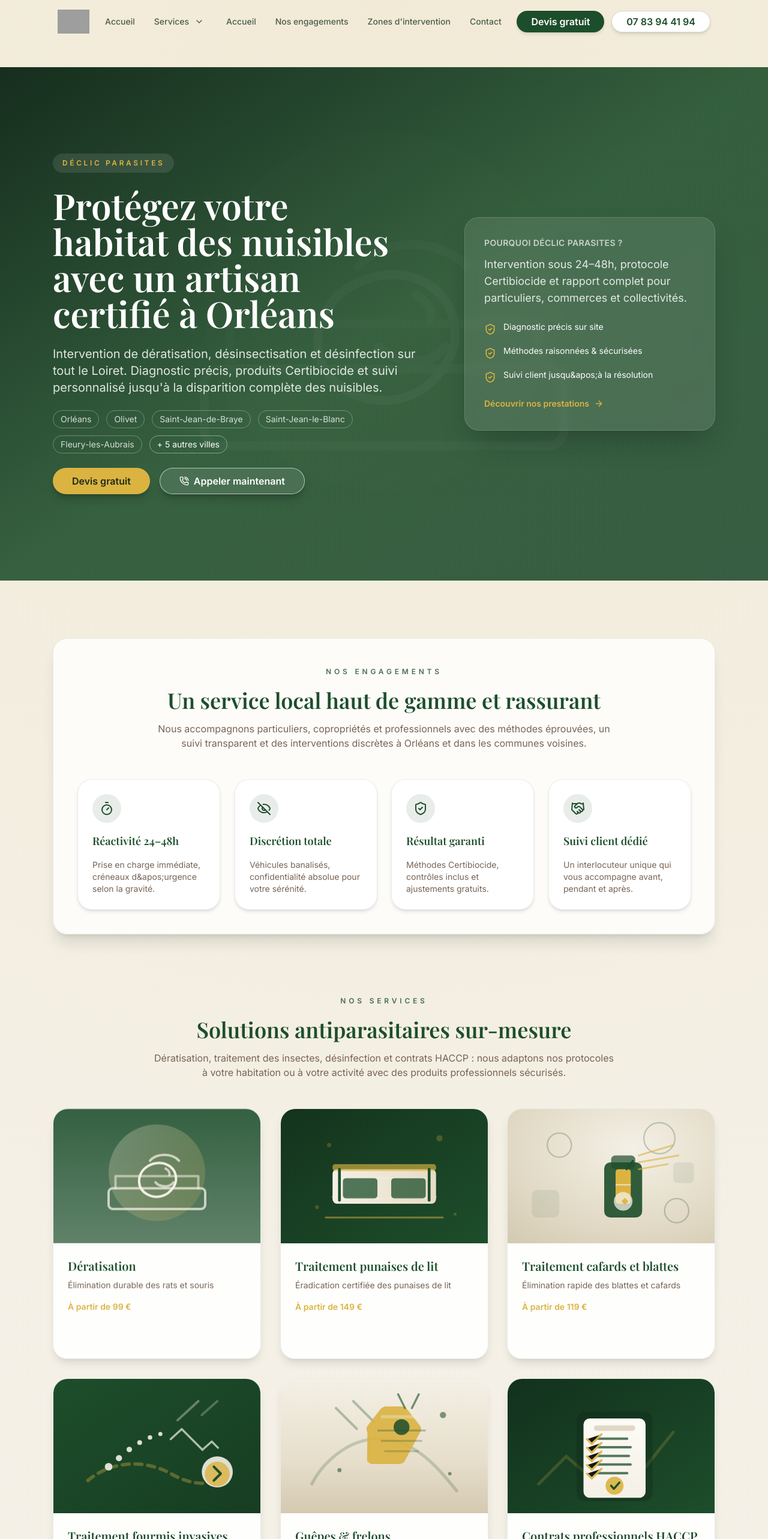
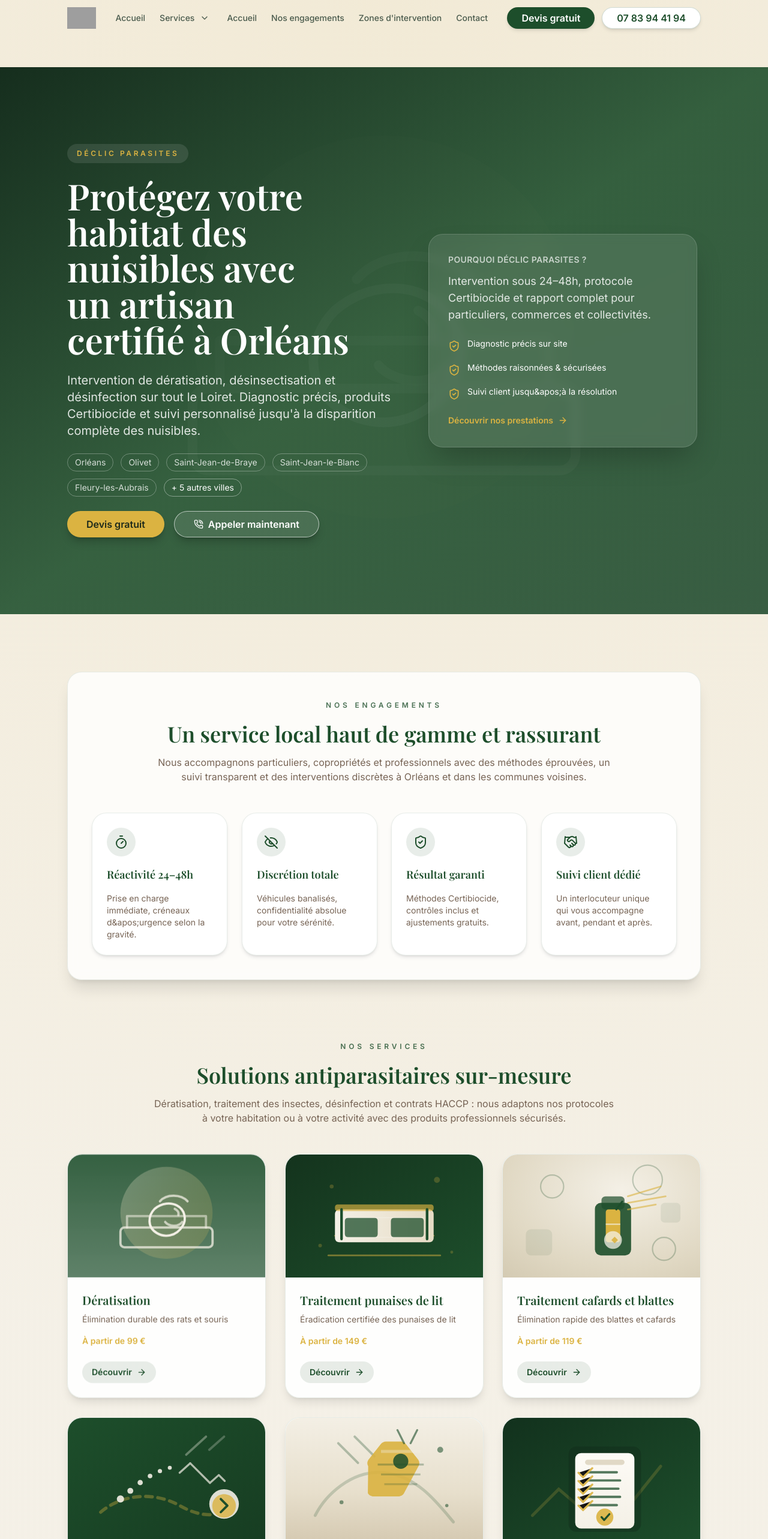
Before and after one commit to Marianoooo45/declic_parasite, a Next.js app: page / in a window 1280 px wide. Shown: the top 2566 px of the page at 60% size. Built offline with nearby package versions, Linux system fonts and the light colour scheme; grey boxes are pictures that could not be loaded; a web font is replaced by a local one.

Commit message:
Harmonize layout spacing and card structure

```diff
--- a/src/app/layout.tsx
+++ b/src/app/layout.tsx
@@ -55,7 +55,7 @@
       <ClientBody className={`${inter.variable} ${playfair.variable} flex min-h-screen flex-col text-base leading-relaxed`}>
         <div className="flex min-h-screen flex-col">
           <SiteHeader />
-          <main className="flex-1 pt-24 md:pt-28">{children}</main>
+          <main className="flex-1 pt-24 md:pt-24 lg:pt-28">{children}</main>
           <SiteFooter />
         </div>
         <FloatingCta />
--- a/src/app/page.tsx
+++ b/src/app/page.tsx
@@ -29,8 +29,8 @@
           priority
         />
         <div className="absolute inset-0 bg-gradient-to-br from-[#0d2616]/95 via-[#1d4e2b]/85 to-[#154225]/80" />
-        <div className="relative mx-auto flex w-full max-w-6xl flex-col gap-12 px-6 py-28 text-white md:flex-row md:items-center md:py-36">
-          <div className="max-w-2xl space-y-6">
+        <div className="relative mx-auto grid w-full max-w-6xl gap-12 px-4 py-28 text-white md:px-8 md:py-32 lg:grid-cols-[minmax(0,1.1fr)_minmax(0,0.9fr)] lg:items-center lg:px-12">
+          <div className="max-w-2xl space-y-6 lg:justify-self-start">
             <span className="inline-flex items-center gap-2 rounded-full bg-white/10 px-4 py-2 text-xs font-semibold uppercase tracking-[0.3em] text-accent">
               {site.brand}
             </span>
@@ -55,7 +55,7 @@
                 </Link>
               ) : null}
             </div>
-            <div className="flex flex-col gap-4 sm:flex-row">
+            <div className="flex flex-col gap-4 sm:flex-row sm:items-center">
               <Link href="/contact" className="inline-flex">
                 <Button size="lg" className="rounded-full bg-accent px-8 py-3 text-base font-semibold text-accent-foreground shadow-lg shadow-black/20 hover:bg-accent/90">
                   Devis gratuit
@@ -96,7 +96,7 @@
         </div>
       </section>
 
-      <AnimatedSection id="engagements" className="mx-auto w-full max-w-6xl px-6">
+      <AnimatedSection id="engagements" className="mx-auto w-full max-w-6xl px-4 md:px-8 lg:px-12">
         <div className="space-y-12 rounded-3xl border border-primary/10 bg-white/80 p-10 shadow-xl backdrop-blur">
           <div className="space-y-4 text-center">
             <span className="text-xs font-semibold uppercase tracking-[0.4em] text-primary/80">Nos engagements</span>
@@ -144,7 +144,7 @@
         </div>
       </AnimatedSection>
 
-      <section className="mx-auto w-full max-w-6xl px-6">
+      <section className="mx-auto w-full max-w-6xl px-4 md:px-8 lg:px-12">
         <div className="space-y-4 text-center">
           <span className="text-xs font-semibold uppercase tracking-[0.4em] text-primary/80">Nos services</span>
           <h2 className="text-balance text-3xl font-semibold text-primary md:text-4xl">Solutions antiparasitaires sur-mesure</h2>
@@ -157,9 +157,9 @@
             <AnimatedSection
               key={service.slug}
               delay={0.05 * index}
-              className="group h-full rounded-3xl border border-primary/10 bg-white/90 shadow-lg transition hover:-translate-y-1 hover:shadow-2xl"
+              className="group flex h-full min-h-[25rem] flex-col rounded-3xl border border-primary/10 bg-white/90 shadow-lg transition hover:-translate-y-1 hover:shadow-2xl"
             >
-              <div className="relative h-56 overflow-hidden rounded-t-3xl">
+              <div className="relative aspect-[16/10] w-full overflow-hidden rounded-t-3xl">
                 <Image
                   src={service.heroImage}
                   alt={service.title}
@@ -168,7 +168,7 @@
                   sizes="(min-width: 1280px) 360px, (min-width: 768px) 50vw, 100vw"
                 />
               </div>
-              <div className="flex h-full flex-col gap-4 p-6">
+              <div className="flex h-full flex-1 flex-col gap-4 p-6">
                 <div className="space-y-2">
                   <h3 className="text-xl font-semibold text-primary">{service.title}</h3>
                   <p className="text-sm text-muted-foreground">{service.short}</p>
@@ -178,7 +178,7 @@
                     À partir de {euroFormatter.format(service.priceFrom)}
                   </p>
                 ) : null}
-                <div className="mt-auto">
+                <div className="mt-auto pt-2">
                   <Link
                     href={`/services/${service.slug}`}
                     className="inline-flex items-center gap-2 rounded-full bg-primary/10 px-4 py-2 text-sm font-semibold text-primary transition hover:bg-primary hover:text-white"
@@ -208,7 +208,7 @@
         </div>
       </section>
 
-      <AnimatedSection className="mx-auto w-full max-w-5xl px-6">
+      <AnimatedSection className="mx-auto w-full max-w-5xl px-4 md:px-8 lg:px-12">
         <div className="overflow-hidden rounded-3xl bg-primary text-white shadow-2xl">
           <div className="grid gap-8 p-10 md:grid-cols-[1.2fr_0.8fr] md:items-center">
             <div className="space-y-4">
--- a/src/app/services/[slug]/page.tsx
+++ b/src/app/services/[slug]/page.tsx
@@ -192,7 +192,7 @@
         <section className="relative overflow-hidden py-16 md:py-24">
           <div className="absolute inset-0 bg-gradient-to-br from-secondary via-white to-secondary" aria-hidden />
           <div className="absolute inset-y-0 right-0 hidden w-1/2 bg-gradient-to-tr from-primary/10 via-transparent to-transparent lg:block" aria-hidden />
-          <div className="relative mx-auto grid w-full max-w-6xl gap-12 px-6 lg:grid-cols-[1.1fr_0.9fr] lg:items-center">
+          <div className="relative mx-auto grid w-full max-w-6xl gap-12 px-4 md:px-8 lg:grid-cols-[minmax(0,1.05fr)_minmax(0,0.95fr)] lg:items-center lg:gap-16 lg:px-12">
             <div className="space-y-6">
               <span className="inline-flex items-center gap-2 rounded-full bg-primary/10 px-4 py-2 text-xs font-semibold uppercase tracking-[0.3em] text-primary">
                 Service {site.brand}
@@ -203,7 +203,7 @@
               <p className="text-pretty text-lg text-muted-foreground">
                 {service.description}
               </p>
-              <div className="flex flex-col gap-4 sm:flex-row">
+              <div className="flex flex-col gap-4 sm:flex-row sm:items-center">
                 <Link href="/contact" data-cta="service-quote" className="inline-flex">
                   <Button className="rounded-full bg-primary px-8 py-3 text-base font-semibold text-white shadow-lg hover:bg-primary/90">
                     Devis gratuit
@@ -218,7 +218,7 @@
                   </Button>
                 </a>
               </div>
-              <div className="grid gap-4 text-sm text-muted-foreground lg:grid-cols-2">
+              <div className="grid gap-4 text-sm text-muted-foreground md:grid-cols-2">
                 {pasIntro.map((paragraph, index) => (
                   <div
                     key={index}
@@ -244,7 +244,7 @@
                 </Link>
               </div>
             </div>
-            <div className="relative h-80 overflow-hidden rounded-3xl border border-primary/10 bg-white shadow-2xl">
+            <div className="relative aspect-[4/3] w-full overflow-hidden rounded-3xl border border-primary/10 bg-white shadow-2xl lg:justify-self-end">
               <Image
                 src={service.heroImage}
                 alt={service.title}
@@ -258,7 +258,7 @@
         </section>
 
         <section className="py-16">
-          <div className="mx-auto w-full max-w-6xl px-6">
+          <div className="mx-auto w-full max-w-6xl px-4 md:px-8 lg:px-12">
             <h2 className="text-balance text-3xl font-semibold text-primary md:text-4xl">
               Les bénéfices clés
             </h2>
@@ -280,7 +280,7 @@
         </section>
 
         <section className="bg-secondary/60 py-16">
-          <div className="mx-auto w-full max-w-6xl px-6">
+          <div className="mx-auto w-full max-w-6xl px-4 md:px-8 lg:px-12">
             <h2 className="text-balance text-3xl font-semibold text-primary md:text-4xl">
               Notre intervention détaillée
             </h2>
@@ -305,7 +305,7 @@
 
         {service.priceFrom ? (
           <section className="py-16">
-            <div className="mx-auto w-full max-w-6xl px-6">
+            <div className="mx-auto w-full max-w-6xl px-4 md:px-8 lg:px-12">
               <Card className="flex flex-col gap-8 rounded-3xl border border-primary/20 bg-primary/5 p-8 shadow-xl md:flex-row md:items-center md:justify-between">
                 <div>
                   <h2 className="text-balance text-3xl font-semibold text-primary md:text-4xl">
@@ -347,7 +347,7 @@
         ) : null}
 
         <section className="bg-primary py-16 text-white">
-          <div className="mx-auto w-full max-w-6xl px-6">
+          <div className="mx-auto w-full max-w-6xl px-4 md:px-8 lg:px-12">
             <div className="grid gap-8 md:grid-cols-2 md:items-center">
               <div>
                 <h2 className="text-balance text-3xl font-semibold md:text-4xl">
@@ -374,7 +374,7 @@
         </section>
 
         <section className="py-16">
-          <div className="mx-auto w-full max-w-6xl px-6">
+          <div className="mx-auto w-full max-w-6xl px-4 md:px-8 lg:px-12">
             <div className="grid gap-10 rounded-3xl border border-primary/15 bg-secondary/80 p-8 shadow-xl md:grid-cols-[1.15fr_0.85fr] md:p-12">
               <div className="space-y-6">
                 <span className="inline-flex items-center gap-2 rounded-full bg-white/70 px-4 py-2 text-xs font-semibold uppercase tracking-[0.3em] text-primary">
--- a/src/app/services/page.tsx
+++ b/src/app/services/page.tsx
@@ -32,7 +32,7 @@
     <div className="min-h-screen bg-background">
       <section className="relative overflow-hidden py-24">
         <div className="absolute inset-0 bg-gradient-to-br from-[#0f2919]/95 via-[#1d4e2b]/85 to-[#154225]/80" aria-hidden />
-        <div className="relative mx-auto max-w-4xl px-6 text-center text-white">
+        <div className="relative mx-auto max-w-4xl px-4 text-center text-white md:px-8 lg:px-12">
           <span className="inline-flex items-center justify-center rounded-full bg-white/10 px-4 py-2 text-xs font-semibold uppercase tracking-[0.35em] text-accent">
             Prestations professionnelles
           </span>
@@ -42,7 +42,7 @@
           <p className="mt-6 text-pretty text-lg text-white/85">
             Diagnostics précis, interventions rapides et protocoles sur mesure pour protéger vos logements, commerces et collectivités dans tout le {site.departement}.
           </p>
-          <div className="mt-10 flex flex-col items-center justify-center gap-4 sm:flex-row sm:gap-6">
+          <div className="mt-10 flex flex-col items-center justify-center gap-4 sm:flex-row sm:items-center sm:gap-6">
             <Link href="/contact" className="inline-flex" data-cta="services-quote">
               <Button className="rounded-full bg-accent px-8 py-3 text-base font-semibold text-accent-foreground shadow-lg shadow-black/30 hover:bg-accent/90">
                 Demander un devis gratuit
@@ -64,16 +64,16 @@
         </div>
       </section>
 
-      <section className="py-20 md:py-24">
-        <div className="mx-auto w-full max-w-6xl px-6">
+      <section className="py-16 md:py-20">
+        <div className="mx-auto w-full max-w-6xl px-4 md:px-8 lg:px-12">
           <div className="grid gap-8 md:grid-cols-2 lg:grid-cols-3">
             {services.map((service, index) => (
               <AnimatedSection
                 key={service.slug}
                 delay={0.05 * index}
-                className="group h-full rounded-3xl border border-primary/10 bg-white/95 shadow-lg transition hover:-translate-y-1 hover:shadow-2xl"
+                className="group flex h-full min-h-[25rem] flex-col rounded-3xl border border-primary/10 bg-white/95 shadow-lg transition hover:-translate-y-1 hover:shadow-2xl"
               >
-                <div className="relative h-52 overflow-hidden rounded-t-3xl">
+                <div className="relative aspect-[16/10] w-full overflow-hidden rounded-t-3xl">
                   <Image
                     src={service.heroImage}
                     alt={service.title}
@@ -82,7 +82,7 @@
                     sizes="(min-width: 1280px) 360px, (min-width: 768px) 45vw, 100vw"
                   />
                 </div>
-                <div className="flex h-full flex-col gap-4 p-6">
+                <div className="flex h-full flex-1 flex-col gap-4 p-6">
                   <div className="space-y-2">
                     <h2 className="text-xl font-semibold text-primary">{service.title}</h2>
                     <p className="text-sm text-muted-foreground">{service.short}</p>
@@ -92,7 +92,7 @@
                       À partir de {euroFormatter.format(service.priceFrom)}
                     </p>
                   ) : null}
-                  <div className="mt-auto">
+                  <div className="mt-auto pt-2">
                     <Link
                       href={`/services/${service.slug}`}
                       className="inline-flex items-center gap-2 rounded-full bg-primary/10 px-4 py-2 text-sm font-semibold text-primary transition hover:bg-primary hover:text-white"
@@ -108,7 +108,7 @@
         </div>
       </section>
 
-      <AnimatedSection className="mx-auto w-full max-w-6xl px-6">
+      <AnimatedSection className="mx-auto w-full max-w-6xl px-4 md:px-8 lg:px-12">
         <div className="rounded-3xl border border-primary/10 bg-white/90 p-10 shadow-xl md:p-14">
           <div className="grid gap-10 md:grid-cols-2">
             <div className="space-y-4">
@@ -157,7 +157,7 @@
         </div>
       </AnimatedSection>
 
-      <AnimatedSection className="mx-auto mt-20 w-full max-w-5xl px-6">
+      <AnimatedSection className="mx-auto mt-20 w-full max-w-5xl px-4 md:px-8 lg:px-12">
         <div className="overflow-hidden rounded-3xl bg-primary text-white shadow-2xl">
           <div className="grid gap-8 p-10 md:grid-cols-[1.1fr_0.9fr] md:items-center">
             <div className="space-y-4">
--- a/src/components/site-header.tsx
+++ b/src/components/site-header.tsx
@@ -401,7 +401,7 @@
           : "bg-transparent",
       )}
     >
-      <div className="mx-auto flex w-full max-w-6xl items-center justify-between px-6 py-4 sm:px-8">
+      <div className="mx-auto flex w-full max-w-6xl items-center justify-between gap-4 px-4 py-3 sm:px-8 lg:px-12">
         <Link
           href="/"
           className="flex items-center gap-2"
@@ -412,14 +412,14 @@
             alt={`${site.brand} logo`}
             width={160}
             height={42}
-            className="h-10 w-auto"
+            className="h-9 w-auto"
             priority
           />
         </Link>
 
         <nav
           aria-label="Navigation principale"
-          className="hidden items-center gap-8 text-sm font-medium text-foreground/80 lg:flex"
+          className="hidden flex-1 items-center justify-center gap-6 text-sm font-medium text-foreground/80 lg:flex"
         >
           <Link
             href="/"
```
